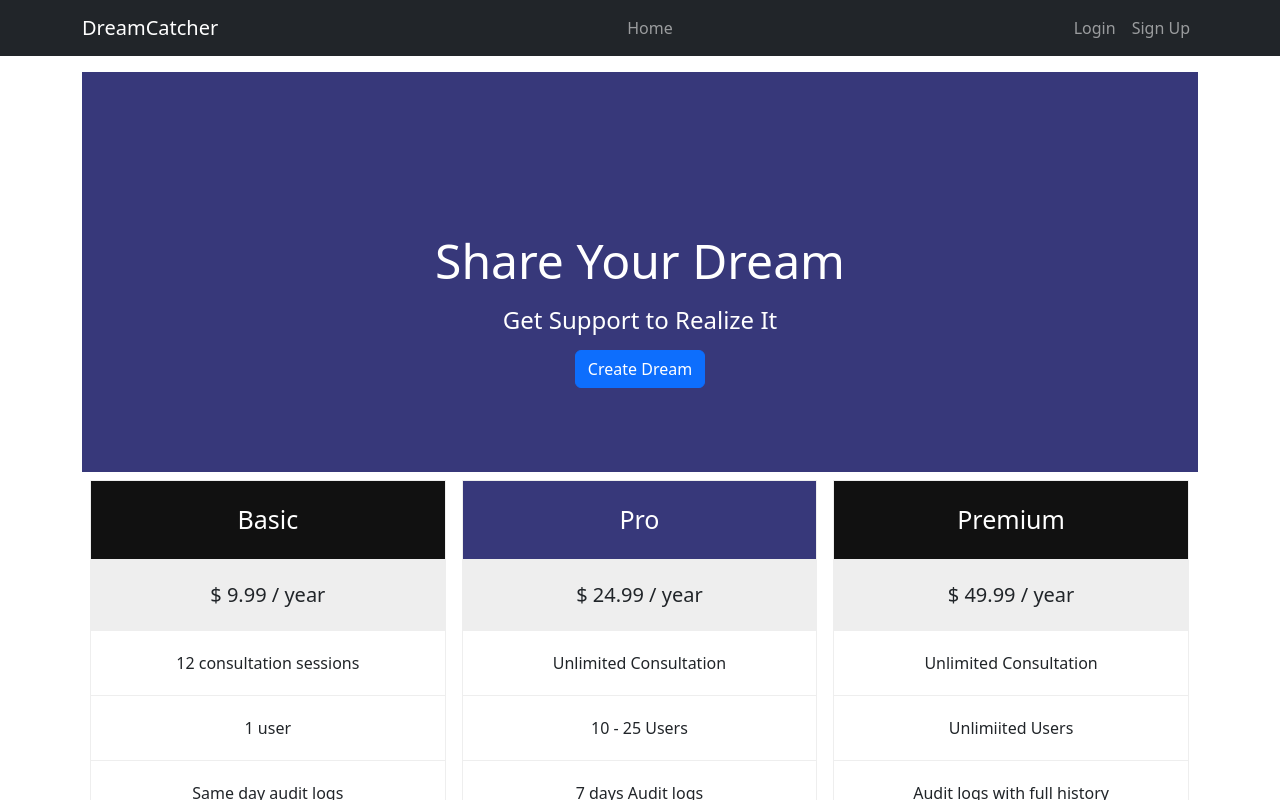
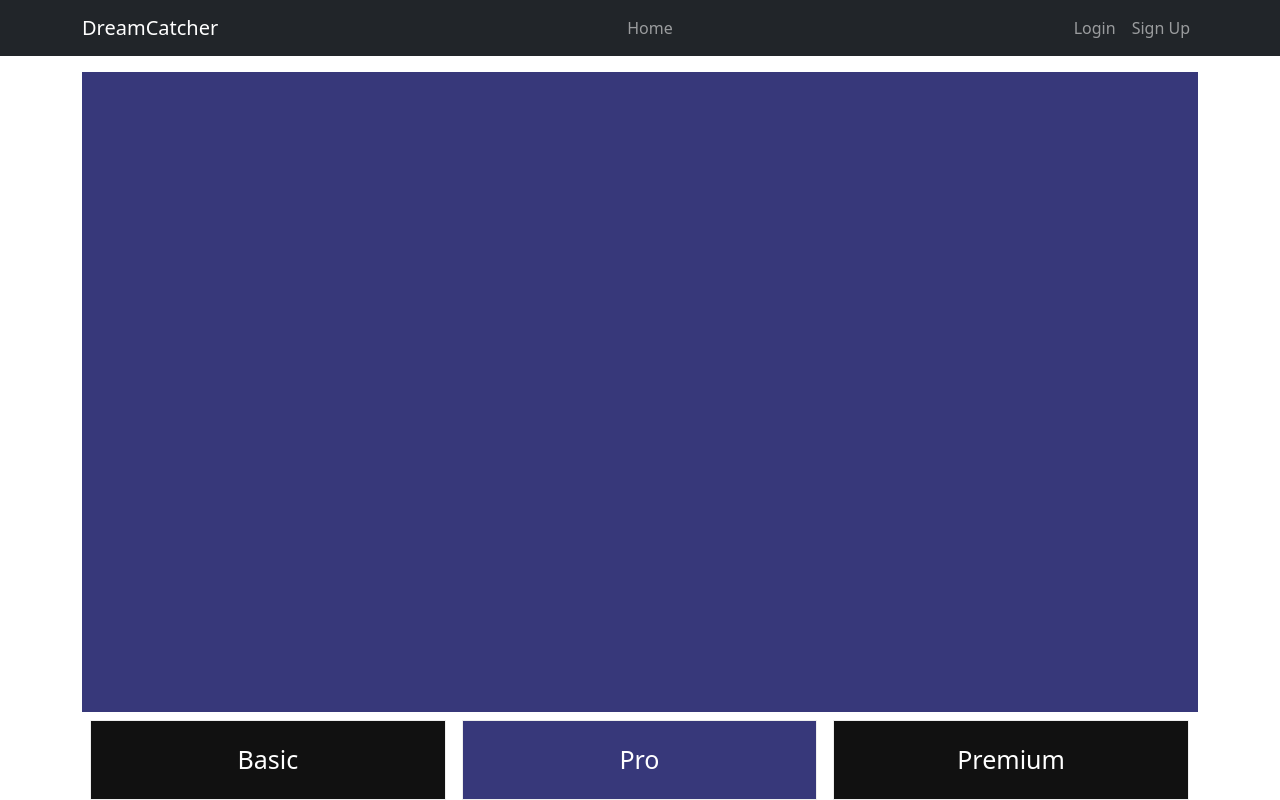
Before and after one commit to Yummikko/el-proyecte-grande-ui, a React (Create React App) app in the folder dream-catcher-ui/: page / in a window 1280 px wide. Shown: the top 800 px of the page. Built offline with nearby package versions, Linux system fonts and the light colour scheme.

Commit message:
Added welcoming page and home page

```diff
--- a/dream-catcher-ui/src/components/misc/Header.css
+++ b/dream-catcher-ui/src/components/misc/Header.css
@@ -2,7 +2,8 @@ header{
     color: white;
     background: #37387a;
     background-image: url('');
-    min-height: 50vh;
+    min-height: 80vh;
+    max-width: 1620px;
     padding-top: 20vh;
     text-align: center;
     position: relative;
--- a/dream-catcher-ui/src/components/misc/Header.js
+++ b/dream-catcher-ui/src/components/misc/Header.js
@@ -5,11 +5,8 @@ import './Header.css'
 const Header = () => {
     return (
         <React.Fragment>
-            <header className="bg-image">
-                <div className="bg-container">
-                    <h1>Share Your Dream</h1>
-                    <h2>Get Support to Realize It</h2>
-                    <Link className='btn btn-primary' to="/">Create Dream</Link>
+            <header>
+                <div>
                 </div>
             </header>
         </React.Fragment>
```
